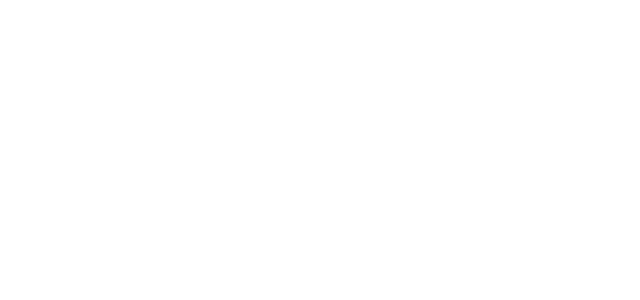
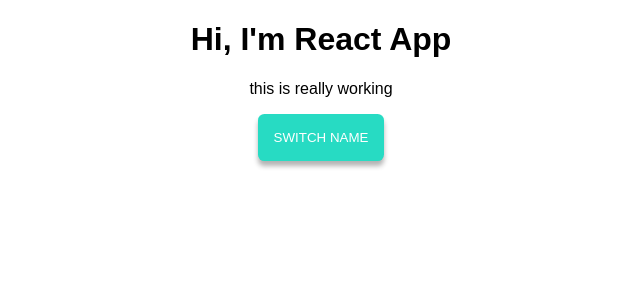
Before and after one commit to kubasulek2/react-learn, a React (Create React App) app: page / in a window 1280 px wide. Shown: the top 300 px of the page, without its empty margins (319-959 px from the left). Built offline with nearby package versions, Linux system fonts and the light colour scheme.

Commit message:
dividing app on modules done

```diff
--- a/src/components/Cockpit/Cockpit.js
+++ b/src/components/Cockpit/Cockpit.js
@@ -4,19 +4,22 @@
 const Cockpit = props => {
 
 	let classes = [];
+	let btnClass = '';
 
-	if (this.props.persons.length <= 2) classes.push(styles.red);
-	if (this.props.persons.length <= 1) classes.push(styles.bold);
 
+	if (props.persons.length <= 2) classes.push(styles.red);
+	if (props.persons.length <= 1) classes.push(styles.bold);
+
+	if (props.showPerson) btnClass = styles.red;
 	return (
-		<div>
+		<div className={styles.Cockpit}>
 
 			<h1>Hi,  I'm React App</h1>
 			<p className={classes.join(' ')}>this is really working</p>
 
 			<button
 				className={btnClass}
-				onClick={this.togglePersonsHandler}
+				onClick={props.clicked}
 			>Switch Name</button>
 
 		</div>
--- /dev/null
+++ b/src/components/Cockpit/Cockpit.module.css
@@ -0,0 +1,31 @@
+.red {
+  color: red;
+}
+.bold {
+  font-weight: bold;
+}
+
+.Cockpit > button{
+	padding: 1rem;
+	font-style: 1.2rem;
+	text-transform: uppercase;
+	border-radius: .4rem;
+	background: rgb(39, 219, 195);
+	color: white;
+	box-shadow: 0 5px 5px rgba(0, 0, 0, .3);
+	border: none;
+	cursor: pointer;
+	transition: .5s ease;
+
+}
+.Cockpit > button:active,
+.Cockpit > button:focus{
+	outline: none;
+	border: none;
+	box-shadow: 0 2px 2px rgba(0, 0, 0, .3);
+
+}
+
+.Cockpit button.red{
+	background: rgb(247, 85, 64)
+}
--- a/src/containers/App.js
+++ b/src/containers/App.js
@@ -1,6 +1,7 @@
 import React, { Component } from 'react';
 import styles from './App.module.css';
 import Persons from '../components/Persons/persons';
+import Cockpit from '../components/Cockpit/Cockpit';
 
 
 class App extends Component {
@@ -51,7 +52,6 @@
 	render() {
 
 		let persons = null;
-		let btnClass = '';
 
 		if (this.state.showPersons) {
 			persons = (
@@ -64,12 +64,15 @@
 				</div>
 			);
 
-			btnClass = styles.red;
+
 		}
 
 		return (
 			<div className={styles.App}>
-
+				<Cockpit
+					persons={this.state.persons}
+					showPerson={this.state.showPersons}
+					clicked={this.togglePersonsHandler} />
 				{persons}
 
 			</div>
--- a/src/containers/App.module.css
+++ b/src/containers/App.module.css
@@ -7,34 +7,3 @@
 .hidden {
   display: none;
 }
-.red {
-  color: red;
-}
-.bold {
-  font-weight: bold;
-}
-
-.App > button{
-	padding: 1rem;
-	font-style: 1.2rem;
-	text-transform: uppercase;
-	border-radius: .4rem;
-	background: rgb(39, 219, 195);
-	color: white;
-	box-shadow: 0 5px 5px rgba(0, 0, 0, .3);
-	border: none;
-	cursor: pointer;
-	transition: .5s ease;
-
-}
-.App > button:active,
-.App > button:focus{
-	outline: none;
-	border: none;
-	box-shadow: 0 2px 2px rgba(0, 0, 0, .3);
-
-}
-
-.App button.red{
-	background: rgb(247, 85, 64)
-}
```
